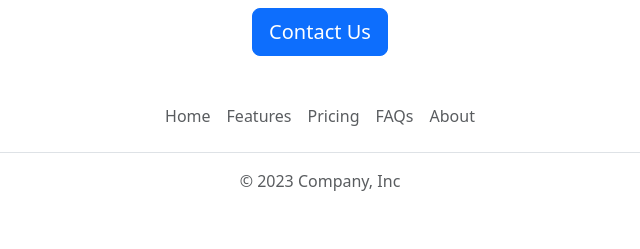
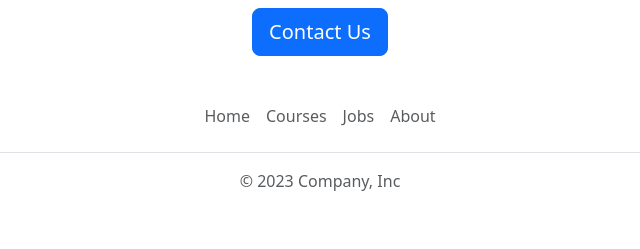
Before and after one commit to BrianNW/career-center-replit, a Flask app: page / in a window 1280 px wide. Shown: the part 2038-2287 px from the top of the page, without its empty margins (320-960 px from the left). Run offline with Flask 2, Linux system fonts and the light colour scheme.

Commit message:
Update Footer nav menu titles

```diff
--- a/templates/footer.html
+++ b/templates/footer.html
@@ -2,9 +2,8 @@
   <footer class="py-3 my-4">
     <ul class="nav justify-content-center border-bottom pb-3 mb-3">
       <li class="nav-item"><a href="#" class="nav-link px-2 text-body-secondary">Home</a></li>
-      <li class="nav-item"><a href="#" class="nav-link px-2 text-body-secondary">Features</a></li>
-      <li class="nav-item"><a href="#" class="nav-link px-2 text-body-secondary">Pricing</a></li>
-      <li class="nav-item"><a href="#" class="nav-link px-2 text-body-secondary">FAQs</a></li>
+      <li class="nav-item"><a href="#" class="nav-link px-2 text-body-secondary">Courses</a></li>
+      <li class="nav-item"><a href="#" class="nav-link px-2 text-body-secondary">Jobs</a></li>
       <li class="nav-item"><a href="#" class="nav-link px-2 text-body-secondary">About</a></li>
     </ul>
     <p class="text-center text-body-secondary">&copy; 2023 Company, Inc</p>
```
